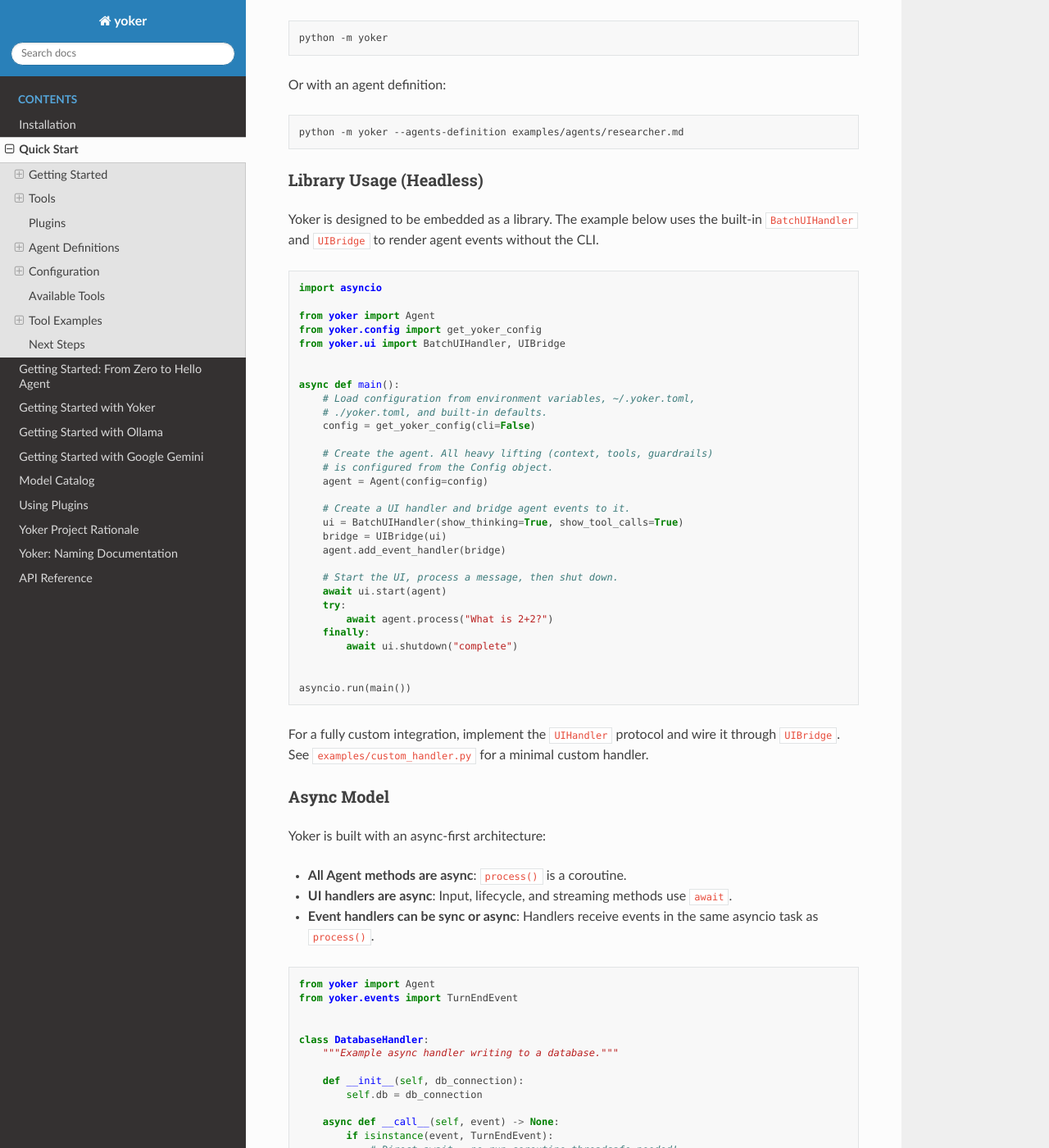
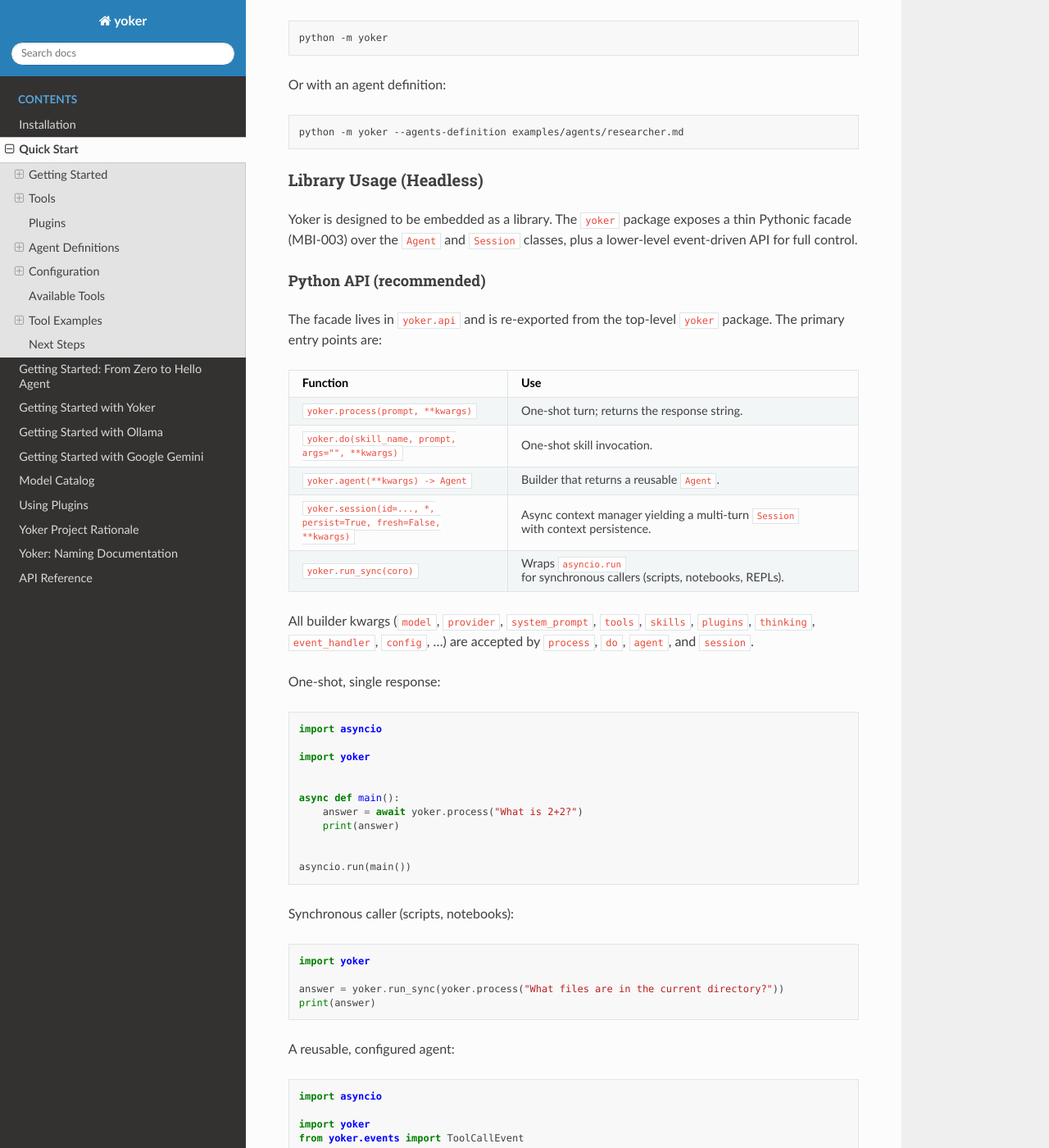
Before and after one commit to christophevg/yoker, a Sphinx documentation site: the page built from docs/quickstart.md, in a window 1280 px wide and 1400 px high, scrolled down 1336 px. Shown: the whole window at 82% size. Built offline with Sphinx 7.4.7 and the Read the Docs theme 3.1.0, drawn with Linux system fonts in a browser that asks for light colours; some of the changed text lies outside the part shown.

Commit message:
docs: refresh user-facing docs for MBI-003 Python API + cleanup
- README + quickstart: add "Python API (recommended)" sections documenting
  yoker.process/do/agent/session/run_sync as the primary library entry points;
  keep the low-level Agent + UIBridge pattern as "advanced" beneath it
- replace removed add_event_handler with on_event (README, quickstart x2, api/index)
- quickstart Session Persistence: rewrite away from deleted
  PersistenceContextManager -> yoker.session(id=..., persist=True) facade
  (with a lower-level Persisted(...) note)
- drop removed max_recursion_depth bullet (quickstart) and config lines
  (examples/yoker.toml x2)
- docs/api/index: fix automodule target yoker.agent (deleted module) ->
  yoker.api + yoker.core + yoker.session; add reference sections for the
  MBI-003 public API surface
- examples/plugins/demo/README: rewrite Programmatic Loading to
  load_plugins generator + registry register_plugin_* methods (deleted
  register_tools/register_skills free functions)
- Architecture: Agent layer module yoker.agent -> yoker.core

🤖 Implemented together with a coding agent.

````diff
--- a/docs/quickstart.md
+++ b/docs/quickstart.md
@@ -46,7 +46,125 @@ python -m yoker --agents-definition examples/agents/researcher.md
 
 ### Library Usage (Headless)
 
-Yoker is designed to be embedded as a library. The example below uses the built-in
+Yoker is designed to be embedded as a library. The `yoker` package exposes a thin
+Pythonic facade (MBI-003) over the `Agent` and `Session` classes, plus a lower-level
+event-driven API for full control.
+
+#### Python API (recommended)
+
+The facade lives in `yoker.api` and is re-exported from the top-level `yoker` package.
+The primary entry points are:
+
+| Function | Use |
+|----------|-----|
+| `yoker.process(prompt, **kwargs)` | One-shot turn; returns the response string. |
+| `yoker.do(skill_name, prompt, args="", **kwargs)` | One-shot skill invocation. |
+| `yoker.agent(**kwargs) -> Agent` | Builder that returns a reusable `Agent`. |
+| `yoker.session(id=..., *, persist=True, fresh=False, **kwargs)` | Async context manager yielding a multi-turn `Session` with context persistence. |
+| `yoker.run_sync(coro)` | Wraps `asyncio.run` for synchronous callers (scripts, notebooks, REPLs). |
+
+All builder kwargs (`model`, `provider`, `system_prompt`, `tools`, `skills`,
+`plugins`, `thinking`, `event_handler`, `config`, ...) are accepted by `process`,
+`do`, `agent`, and `session`.
+
+One-shot, single response:
+
+```python
+import asyncio
+
+import yoker
+
+
+async def main():
+    answer = await yoker.process("What is 2+2?")
+    print(answer)
+
+
+asyncio.run(main())
+```
+
+Synchronous caller (scripts, notebooks):
+
+```python
+import yoker
+
+answer = yoker.run_sync(yoker.process("What files are in the current directory?"))
+print(answer)
+```
+
+A reusable, configured agent:
+
+```python
+import asyncio
+
+import yoker
+from yoker.events import ToolCallEvent
+
+
+async def main():
+    reviewer = yoker.agent(
+        model="qwen3.5:cloud",
+        system_prompt="You are a security-focused code reviewer. Cite file:line.",
+        tools=["read", "search", "list"],
+        thinking="visible",
+    )
+
+    def log_tools(event):
+        if isinstance(event, ToolCallEvent):
+            print(f"[tool] {event.tool_name}({event.arguments})")
+
+    reviewer.on_event(log_tools)
+
+    report = await reviewer.process("Review src/yoker/plugins/security.py for vulnerabilities.")
+    print(report)
+
+
+asyncio.run(main())
+```
+
+Multi-turn conversation with automatic context persistence — re-opening the same
+id restores history:
+
+```python
+import asyncio
+
+import yoker
+
+
+async def main():
+    async with yoker.session(id="refactor-auth") as session:
+        await session.agent.process("Read src/auth.py and identify the main responsibilities.")
+        await session.agent.process("Suggest a refactor that splits authentication from session management.")
+
+
+asyncio.run(main())
+```
+
+Invoke a skill by name as a one-shot command:
+
+```python
+import asyncio
+
+import yoker
+
+
+async def main():
+    result = await yoker.do("commit", "stage and commit current changes")
+    print(result)
+
+
+asyncio.run(main())
+```
+
+For the full set of examples, see `examples/python_api/` (`one_shot.py`,
+`agent_builder.py`, `session.py`, `run_skill.py`, `workflow.py`,
+`event_handling.py`, `sync_usage.py`).
+
+#### Low-level event-driven API (advanced)
+
+For full control — custom rendering, non-terminal surfaces, or when you need to
+drive the UI lifecycle yourself — use the `Agent` class directly with a
+`UIHandler` and `UIBridge`. The example below uses the built-in
 `BatchUIHandler` and `UIBridge` to render agent events without the CLI.
 
 ```python
@@ -69,7 +187,7 @@ async def main():
     # Create a UI handler and bridge agent events to it.
     ui = BatchUIHandler(show_thinking=True, show_tool_calls=True)
     bridge = UIBridge(ui)
-    agent.add_event_handler(bridge)
+    agent.on_event(bridge)
 
     # Start the UI, process a message, then shut down.
     await ui.start(agent)
@@ -113,7 +231,7 @@ class DatabaseHandler:
 
 async def main():
     agent = Agent()  # model resolved from config or agent definition
-    agent.add_event_handler(DatabaseHandler(db))
+    agent.on_event(DatabaseHandler(db))
     await agent.process("Hello")  # Handler runs in the same event loop
 ```
 
@@ -239,34 +357,52 @@ persist_after_turn = true
 When `persist_after_turn` is true, the session is saved after each turn. To resume a
 specific session, set `session_id` to the previously generated id.
 
-**Programmatic usage:**
+**Programmatic usage (recommended):** the `yoker.session` facade handles
+persistence for you — pass an `id` and leave `persist=True` (the default).
+Re-opening the same id restores the previous conversation history automatically.
 
 ```python
 import asyncio
-from pathlib import Path
+
+import yoker
+
+
+async def main():
+    # First run: start a conversation under a named id.
+    async with yoker.session(id="my-session") as session:
+        await session.agent.process("What is 2+2?")
+
+    # Later run: re-open the same id to resume history.
+    async with yoker.session(id="my-session") as session:
+        await session.agent.process("Now what is 4+4?")
+
+
+asyncio.run(main())
+```
+
+**Lower-level manual construction:** the `Persisted` context-manager wrapper
+(`yoker.context.Persisted`) wraps a base in-memory manager and persists turns to
+JSONL. The storage path comes from the `Config` (the `context.storage_path`
+field), not a constructor argument.
+
+```python
+import asyncio
 
 from yoker import Agent
 from yoker.config import get_yoker_config
-from yoker.context import PersistenceContextManager
+from yoker.context import Persisted, SimpleContextManager
 
 
 async def main():
     config = get_yoker_config(cli=False)
+    # storage_path is read from config.context.storage_path
+    context = Persisted(SimpleContextManager(), session_id="my-session")
 
-    # Create context manager for persistence
-    context = PersistenceContextManager(
-        storage_path=Path(".yoker/sessions"),
-        session_id="my-session",
-    )
-
-    # Create agent with context
     agent = Agent(config=config, context_manager=context)
-
-    # Use the agent (all methods are async)
     await agent.process("What is 2+2?")
 
-    # Later, create another PersistenceContextManager with the same
-    # session_id to load the previous conversation automatically.
+    # Later, construct another Persisted with the same session_id to
+    # load the previous conversation automatically.
 
 
 asyncio.run(main())
````
Also changed, not shown: other parts of docs/quickstart.md (+0 -1 lines), README.md (+61 -3 lines), docs/api/index.md (+37 -3 lines), examples/plugins/demo/README.md, 1 other file.
